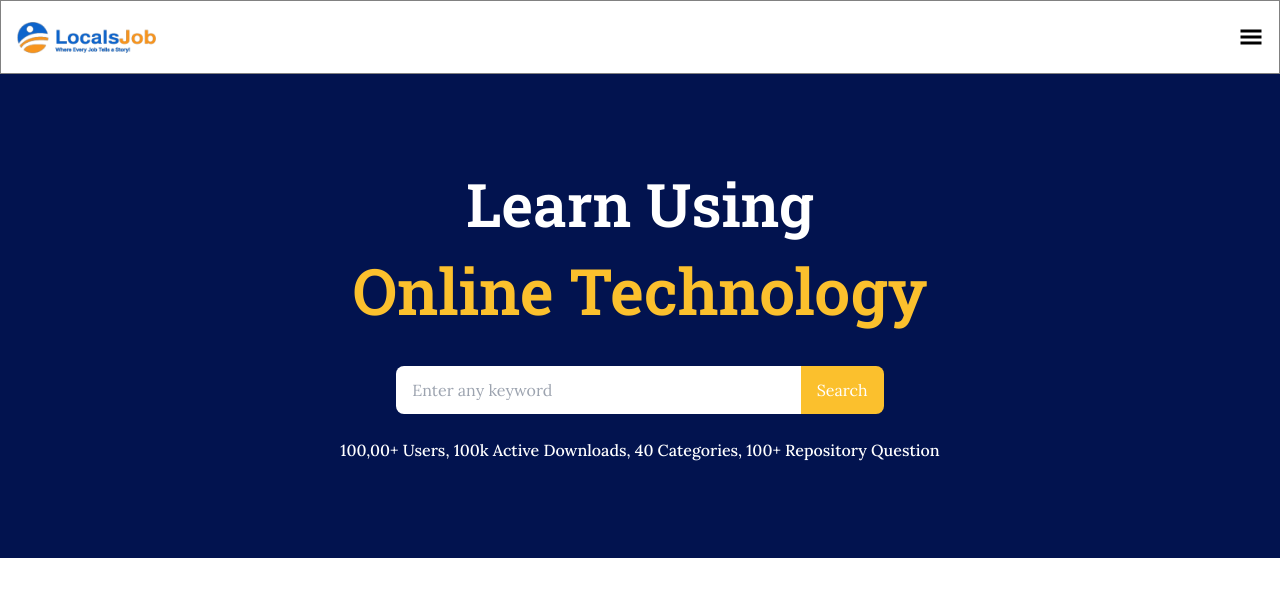
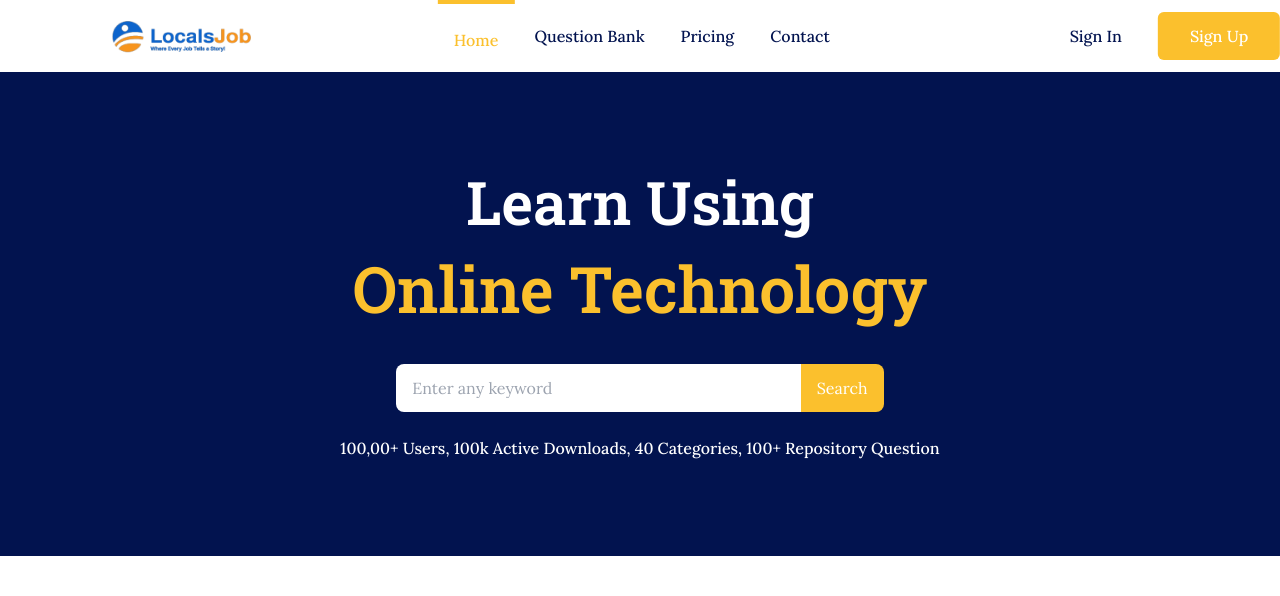
Before and after one commit to AnupamPoudel1/Turbomind, a Next.js app: page / in a window 1280 px wide. Shown: the top 596 px of the page. Built offline with nearby package versions, Linux system fonts and the light colour scheme.

Commit message:
Modification: Header modified for all devices

```diff
--- a/src/app/globals.css
+++ b/src/app/globals.css
@@ -7,6 +7,7 @@
   html,
   body {
     @apply scroll-smooth;
+    @apply box-border
   }
   .flex_center {
     @apply flex justify-center items-center;
--- a/src/sections/Header.tsx
+++ b/src/sections/Header.tsx
@@ -16,10 +16,12 @@ const Header = () => {
     }
 
     return (
-        <nav className="flex justify-between items-center border border-text p-4 relative">
+        <nav className="flex justify-between items-center p-4 relative lg:px-28">
             <div className="h-10">
                 <Image src={logo} alt='Logo' className='h-full w-auto object-contain' />
             </div>
+
+            <div className="lg:hidden">
                 {
                     !showNav ?
                         <button
@@ -36,17 +38,36 @@ const Header = () => {
                             <RxCross1 className='size-6' />
                         </button>
                 }
+            </div>
 
-            <div className={twMerge("absolute top-[150%] translate-x-1/2 flex flex-col justify-center items-center border border-secondary p-4 text-tertiary font-medium text-base w-max rounded-md transition-all duration-500", showNav ? "right-1/2" : "-right-1/2")}>
-                <a href="#" className='py-3 my-2 border-b-4 border-secondary text-secondary transition-all duration-300'>
+            <div
+                className={twMerge("absolute top-full lg:top-0 lg:left-1/2 translate-x-1/2 lg:-translate-x-[24%] bg-primary flex flex-col lg:flex-row justify-center p-4 lg:p-0 lg:h-full text-tertiary font-medium text-base w-full lg:w-max transition-all duration-500", showNav ? "right-1/2" : "-right-1/2")}
+            >
+                <div className='flex flex-col lg:flex-row h-full lg:gap-1'>
+                    <a href="#" className='py-3 lg:py-6 border-b lg:border-b-0 lg:border-t-4 text-secondary lg:border-secondary lg:px-4 border-text hover:text-secondary transition-all duration-300 h-full'>
                         Home
                     </a>
-                <a href="#" className='py-3 my-2 hover:text-secondary transition-all duration-300'>Question Bank</a>
-                <a href="#" className='py-3 my-2 hover:text-secondary transition-all duration-300'>Pricing</a>
-                <a href="#" className='py-3 my-2 hover:text-secondary transition-all duration-300'>Contact</a>
-                <div className="flex justify-center items-center py-3 my-2 gap-1">
-                    <button className='bg-primary hover:bg-tertiary hover:text-primary transition diration-500 text-tertiary rounded-md px-8 py-4'>Sign In</button>
-                    <button className='bg-secondary text-primary hover:bg-tertiary transition duration-500 rounded-md px-8 py-4'>Sign Up</button>
+                    <a href="#" className='py-3 lg:py-6 border-b lg:border-b-0 lg:px-4 border-text hover:text-secondary transition-all duration-300 h-full'>
+                        Question Bank
+                    </a>
+                    <a href="#" className='py-3 lg:py-6 border-b lg:border-b-0 lg:px-4 border-text hover:text-secondary transition-all duration-300 h-full'>
+                        Pricing
+                    </a>
+                    <a href="#" className='py-3 lg:py-6 border-b lg:border-b-0 lg:px-4 border-text hover:text-secondary transition-all duration-300 h-full'>
+                        Contact
+                    </a>
+                </div>
+                <div className="flex flex-col lg:flex-row justify-center items-center my-10 lg:my-0 pb-32 lg:pb-0 gap-1 lg:ml-48">
+                    <button
+                        className='bg-primary hover:bg-tertiary hover:text-primary transition diration-500 text-tertiary rounded-md px-8 py-3 w-full lg:w-max'
+                    >
+                        Sign In
+                    </button>
+                    <button
+                        className='bg-secondary text-primary hover:bg-tertiary transition duration-500 rounded-md px-8 py-3 w-full lg:w-max'
+                    >
+                        Sign Up
+                    </button>
                 </div>
             </div>
         </nav>
```
Lines whose indentation alone changed are shown as unchanged.
